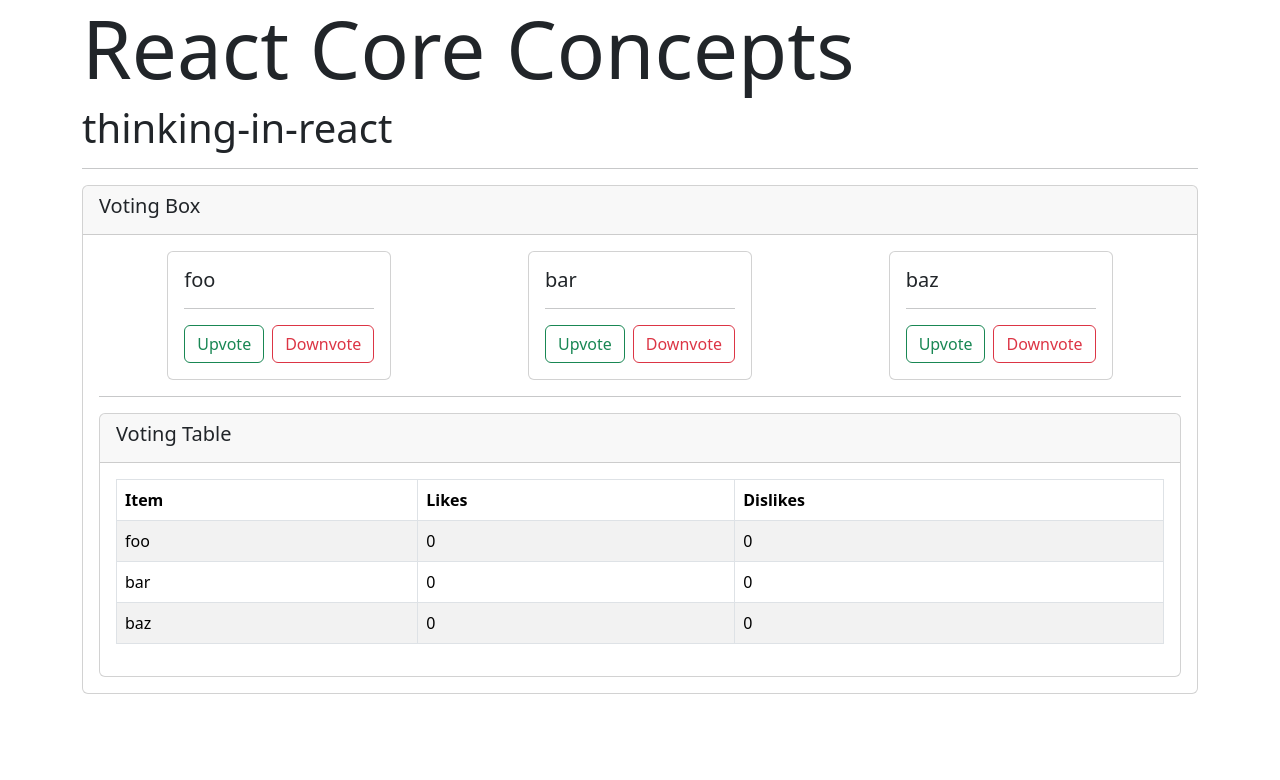
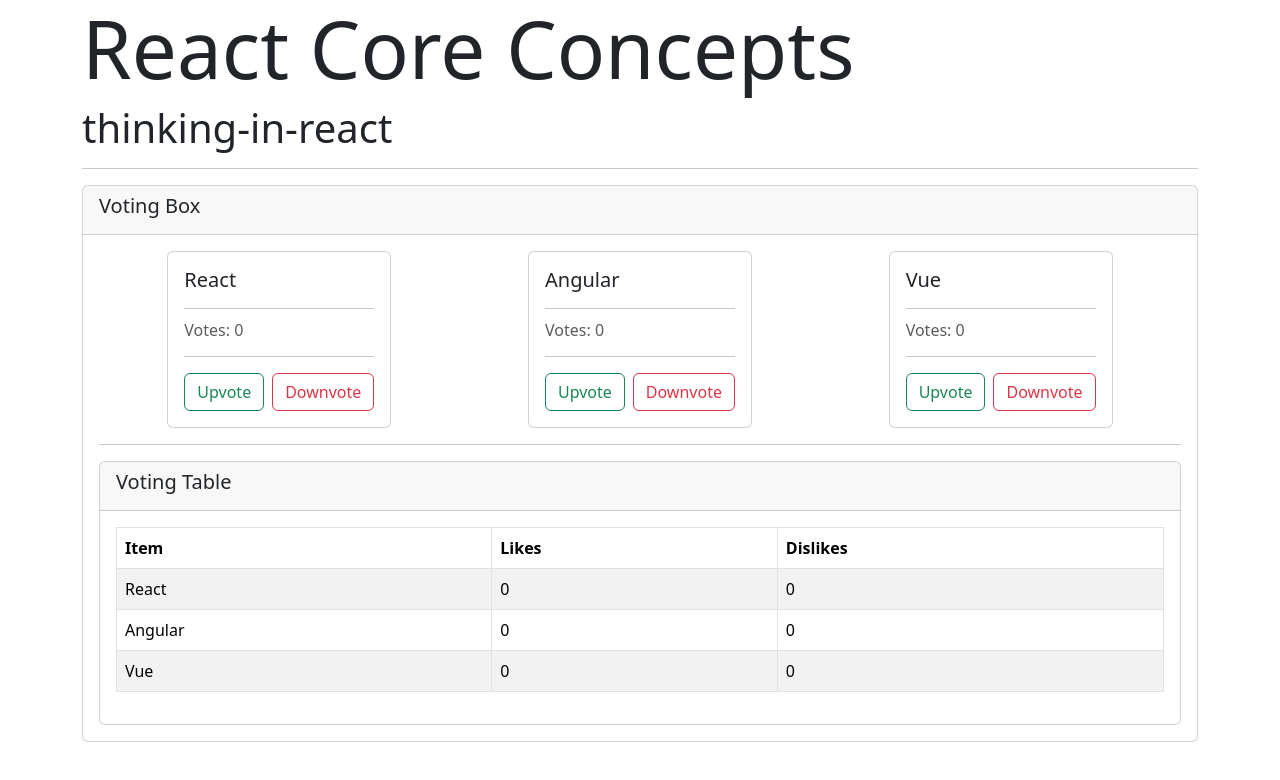
Before and after one commit to nagcloudlab/blt-react-batch2, a React (Create React App) app in the folder 4-react-core-concepts/: page / in a window 1280 px wide. Shown: the top 780 px of the page. Built offline with nearby package versions, Linux system fonts and the light colour scheme.

Commit message:
solution to exercise

```diff
--- a/4-react-core-concepts/src/components/VotingBox.js
+++ b/4-react-core-concepts/src/components/VotingBox.js
@@ -4,11 +4,11 @@
 
 function VotingBox(props) {
   console.log("VoteBox render");
-  let [votingItems, setVotingItems] = useState(["foo", "bar", "baz"]); // ["foo", "bar", "baz"
+  let [votingItems, setVotingItems] = useState(["React", "Angular", "Vue"]);
   let [votingLines, setVotingLines] = useState([
-    { item: "foo", likes: 0, dislikes: 0 },
-    { item: "bar", likes: 0, dislikes: 0 },
-    { item: "baz", likes: 0, dislikes: 0 },
+    { item: "React", likes: 0, dislikes: 0 },
+    { item: "Angular", likes: 0, dislikes: 0 },
+    { item: "Vue", likes: 0, dislikes: 0 },
   ]);
   const handleVote = (e) => {
     let { item, vote } = e;
--- a/4-react-core-concepts/src/components/VotingItem.js
+++ b/4-react-core-concepts/src/components/VotingItem.js
@@ -1,24 +1,39 @@
-import React from "react";
+import React, { useState } from "react";
 
 function VotingItem(props) {
   console.log("VoteItem render");
-  let { item = "Unknown", onVote } = props;
+  const { item = "Unknown", onVote } = props;
+
+  const [likes, setLikes] = useState(0);
+  const [dislikes, setDislikes] = useState(0);
+
+  const handleUpVote = (e) => {
+    console.log("handleUpVote");
+    setLikes(likes + 1);
+    onVote({ item, vote: "up" });
+  };
+
+  const handleDownVote = (e) => {
+    console.log("handleDownVote");
+    setDislikes(dislikes + 1);
+    onVote({ item, vote: "down" });
+  };
+
   return (
-    <div className="card">
+    <div className={likes < dislikes ? "card bg-warning" : "card"}>
       <div className="card-body">
         <h5 className="card-title">{item}</h5>
         <hr />
+        <h6 className="card-subtitle mb-2 text-muted">Votes: {likes}</h6>
+        <hr />
         <div className="d-flex">
           <button
-            onClick={(e) => onVote({ item, vote: "up" })}
+            onClick={handleUpVote}
             className="btn btn-outline-success me-2"
           >
             Upvote
           </button>
-          <button
-            onClick={(e) => onVote({ item, vote: "down" })}
-            className="btn btn-outline-danger"
-          >
+          <button onClick={handleDownVote} className="btn btn-outline-danger">
             Downvote
           </button>
         </div>
--- a/4-react-core-concepts/src/components/VotingTable.js
+++ b/4-react-core-concepts/src/components/VotingTable.js
@@ -19,7 +19,13 @@
           </thead>
           <tbody>
             {votingLines.map((line, index) => (
-              <tr key={index}>
+              <tr
+                key={index}
+                // style={{
+                //   color: line.likes < line.dislikes ? "red" : "",
+                // }}
+                className={line.likes < line.dislikes ? "text-danger" : ""}
+              >
                 <td>{line.item}</td>
                 <td>{line.likes}</td>
                 <td>{line.dislikes}</td>
```
